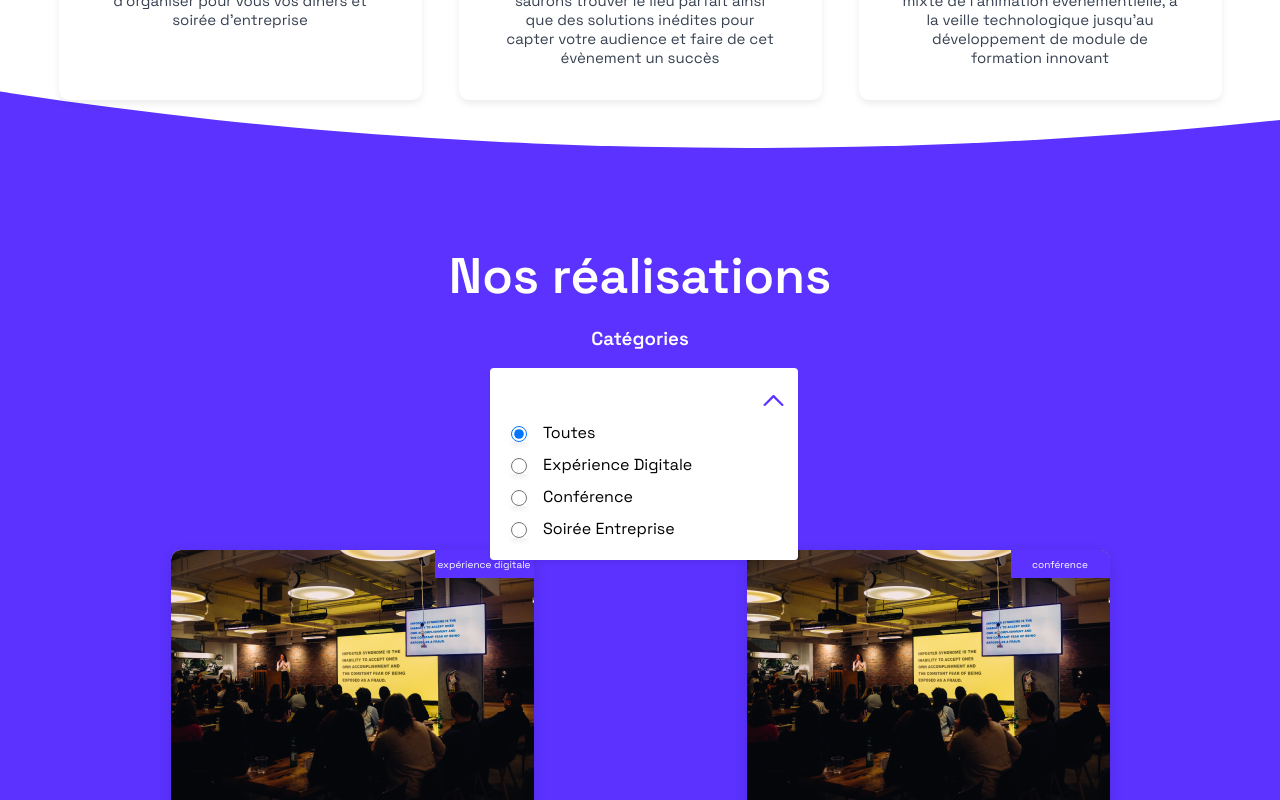
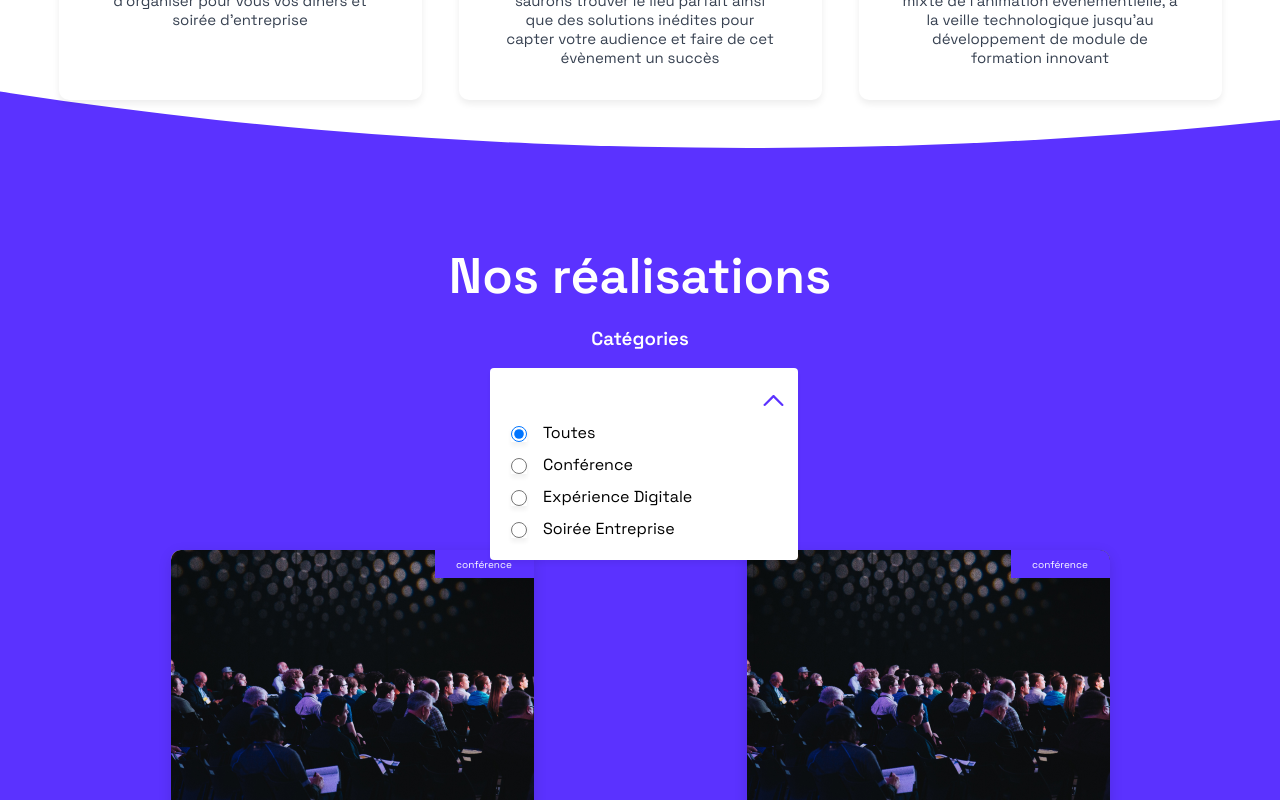
Before and after one commit to sebastienDOC/77-Events, a React (Create React App) app: page / in a window 1280 px wide. Both pictures are taken after a click on the button 773 px from the left and 1856 px from the top of the page. Shown: the part 1456-2256 px from the top of the page. Built offline with nearby package versions, Linux system fonts and the light colour scheme.

Commit message:
fonction tri events + décroissant

```diff
--- a/src/components/Select/index.js
+++ b/src/components/Select/index.js
@@ -2,7 +2,6 @@
 /* eslint-disable jsx-a11y/click-events-have-key-events */
 import { useState } from "react";
 import PropTypes from "prop-types";
-
 import "./style.scss";
 
 const Select = ({
@@ -15,10 +14,12 @@ const Select = ({
 }) => {
   const [value, setValue] = useState();
   const [collapsed, setCollapsed] = useState(true);
+
   const changeValue = (newValue) => {
-    onChange();
+    onChange(newValue);
     setValue(newValue);
-    setCollapsed(newValue);
+    // Ajout de la fermeture de la collapse sur tous les boutons radios
+    setCollapsed(!collapsed);
   };
 
   return (
@@ -32,22 +33,26 @@ const Select = ({
           {!collapsed && (
             <>
               {!titleEmpty && (
-                <li onClick={() => changeValue(null)}>
-                  <input defaultChecked={!value} name="selected" type="radio" />{" "}
+                <li onClick={() => changeValue()}>
+                  <input
+                    defaultChecked={!value}
+                    name="selected"
+                    type="radio"
+                  />{" "}
                   Toutes
                 </li>
               )}
-              {selection.map((s) => (
+              {selection.map((evtType) => (
                 <li
-                  key={s}
-                  onClick={() => changeValue(s)}
+                  key={evtType}
+                  onClick={() => changeValue(evtType)}
                 >
                   <input
-                    defaultChecked={value === s}
+                    defaultChecked={value === evtType}
                     name="selected"
                     type="radio"
                   />{" "}
-                  {s}
+                  {evtType}
                 </li>
               ))}
             </>
--- a/src/containers/Events/index.js
+++ b/src/containers/Events/index.js
@@ -7,40 +7,47 @@ import ModalEvent from "../ModalEvent";
 
 import "./style.css";
 
-const PER_PAGE = 9;
-
 const EventList = () => {
   const { data, error } = useData();
-  const [type, setType] = useState();
+  const [type, setType] = useState(null);
   const [currentPage, setCurrentPage] = useState(1);
-  // Tri par ordre croissants des évènements
+  const [paginate] = useState(9);
+
+  // Tri par ordre décroissants des events
   const byDateEvents = data?.events.sort((evtA, evtB) =>
-    new Date(evtA.date) < new Date(evtB.date) ? - 1 : 1
+    new Date(evtA.date) > new Date(evtB.date) ? - 1 : 1
   );
 
   const filteredEvents = (
     (!type
       ? data?.events
       : data?.events) || []
-  ).filter((event, index) => {
-    if (
-      (currentPage - 1) * PER_PAGE <= index &&
-      PER_PAGE * currentPage > index
-    ) {
+  )
+  // Fonctionnement du filtre des events
+  ?.filter((event) => type === null ? event : event.type === type)
+  ?.filter((event, index) => {
+    if ((currentPage - 1) * paginate <= index && currentPage * paginate > index) {
       return true;
     }
-    return false;
-  });
-  const changeType = (evtType) => {
+    return false;}
+  );
+
+  const changeType = (evtType, ) => {
     setCurrentPage(1);
     setType(evtType);
   };
-  const pageNumber = Math.floor((filteredEvents?.length || 0) / PER_PAGE) + 1;
+
+  // Ternaire pagination en fonction du nombre d'events affichés
+  const pageNumber = filteredEvents.length < 9 ? Math.ceil((filteredEvents?.length || 0) / paginate) : Math.ceil((filteredEvents?.length || 0) / paginate) + 1;
   const typeList = new Set(data?.events.map((event) => event.type));
+
   return (
     <>
       {error && <div>An error occured</div>}
+
       {byDateEvents === null ? (
+
+      // {data === null ? (
         "loading"
       ) : (
         <>
@@ -50,7 +57,8 @@ const EventList = () => {
             onChange={(value) => (value ? changeType(value) : changeType(null))}
           />
           <div id="events" className="ListContainer">
-            {filteredEvents.map((event) => (
+            {filteredEvents
+            ?.map((event) => (
               <Modal key={event.id} Content={<ModalEvent event={event} />}>
                 {({ setIsOpened }) => (
                   <EventCard
--- a/src/containers/Slider/index.js
+++ b/src/containers/Slider/index.js
@@ -8,8 +8,9 @@ import "./style.scss";
 const Slider = () => {
   const { data } = useData();
   const [index, setIndex] = useState(0);
+  // Tri des slides par ordre décroissant
   const byDateDesc = data?.focus.sort((evtA, evtB) =>
-    new Date(evtA.date) < new Date(evtB.date) ? - 1 : 1
+    new Date(evtA.date) > new Date(evtB.date) ? - 1 : 1
   );
 
   const nextCard = () => {
@@ -18,7 +19,7 @@ const Slider = () => {
         setIndex(index < byDateDesc.length - 1 ? index + 1 : 0)
       }},
     5000
-  );
+    );
   };
   useEffect(() => {
     nextCard();
@@ -49,7 +50,7 @@ const Slider = () => {
                   type="radio"
                   name="radio-button"
                   checked={index === radioIdx}
-                  // onChange={() => setIndex(true)}
+                  // onChange={(e) => setIndex(e.target.index)}
                   readOnly
                 />
               ))}
--- a/src/pages/Home/index.js
+++ b/src/pages/Home/index.js
@@ -118,7 +118,7 @@ const Page = () => {
     </main>
     <footer className="row">
       <div className="col presta">
-        <h3>Notre derniére prestation</h3>
+        <h3>Notre dernière prestation</h3>
         <EventCard
           imageSrc={lastEvent?.cover}
           title={lastEvent?.title}
```
Also changed, not shown: src/containers/Events/style.css (line endings or trailing spaces).
